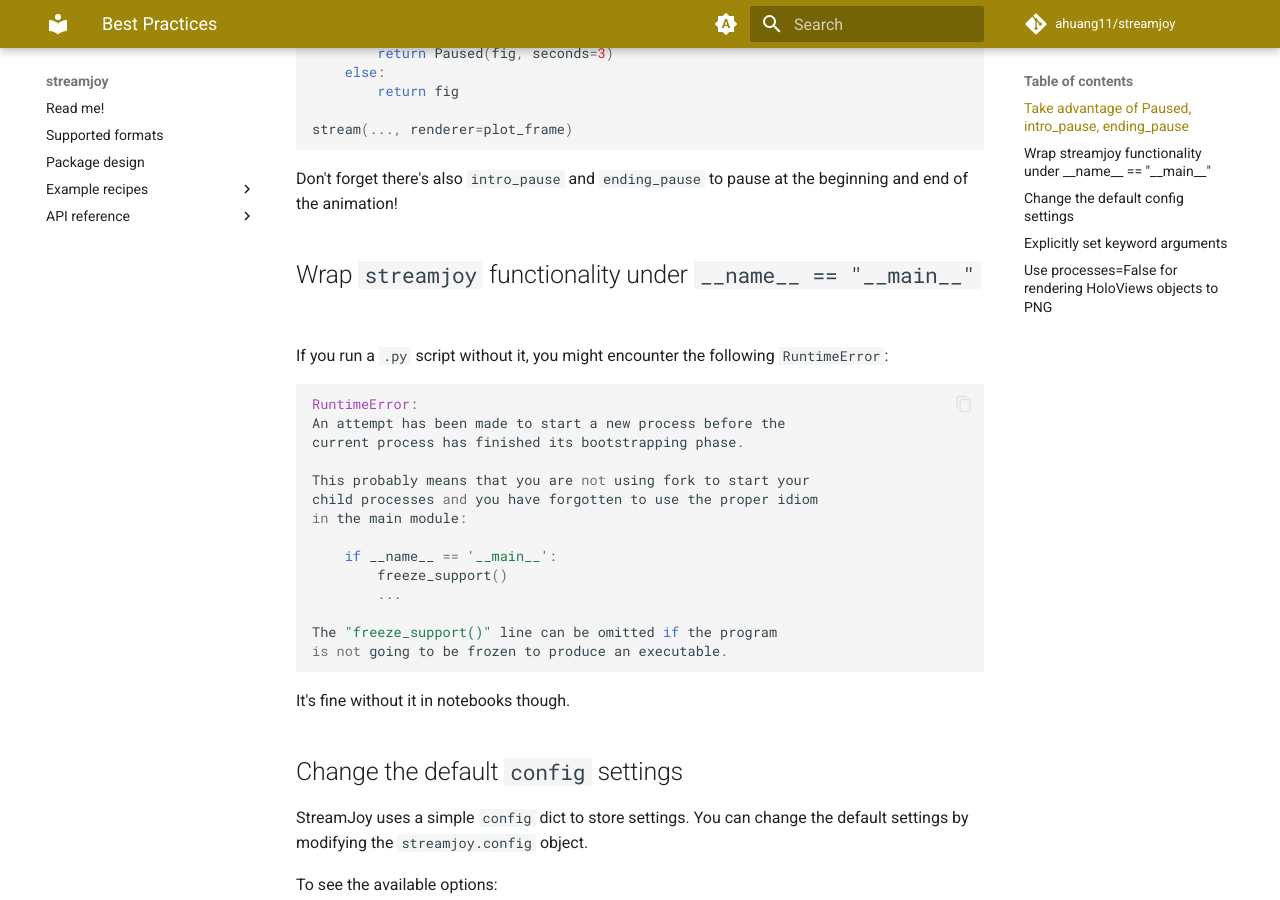
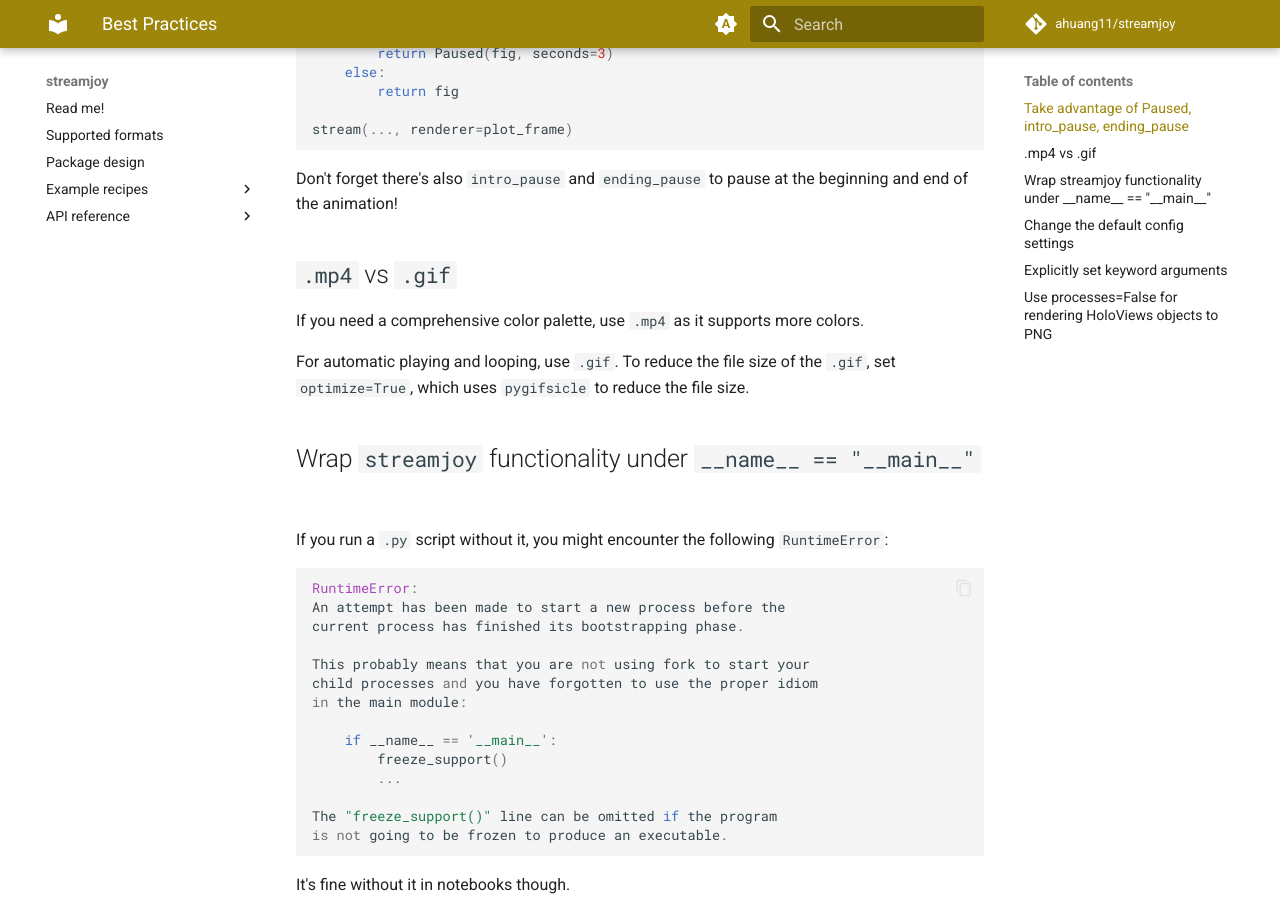
Before and after one commit to ahuang11/streamjoy, an MkDocs documentation site: the page built from docs/best_practices.md, in a window 1280 px wide and 900 px high, scrolled down 401 px. Built offline with MkDocs 1.6.1 and Material for MkDocs 9.7.7, drawn with Linux system fonts in a browser that asks for light colours; comment, search, counter and statistics services are not loaded.

Commit message:
Mention MP4 vs GIF

````diff
--- a/docs/best_practices.md
+++ b/docs/best_practices.md
@@ -20,6 +20,12 @@ stream(..., renderer=plot_frame)
 ```
 
 Don't forget there's also `intro_pause` and `ending_pause` to pause at the beginning and end of the animation!
+
+## `.mp4` vs `.gif`
+
+If you need a comprehensive color palette, use `.mp4` as it supports more colors.
+
+For automatic playing and looping, use `.gif`. To reduce the file size of the `.gif`, set `optimize=True`, which uses `pygifsicle` to reduce the file size.
 
 ## Wrap `streamjoy` functionality under `__name__ == "__main__"`
 
````
